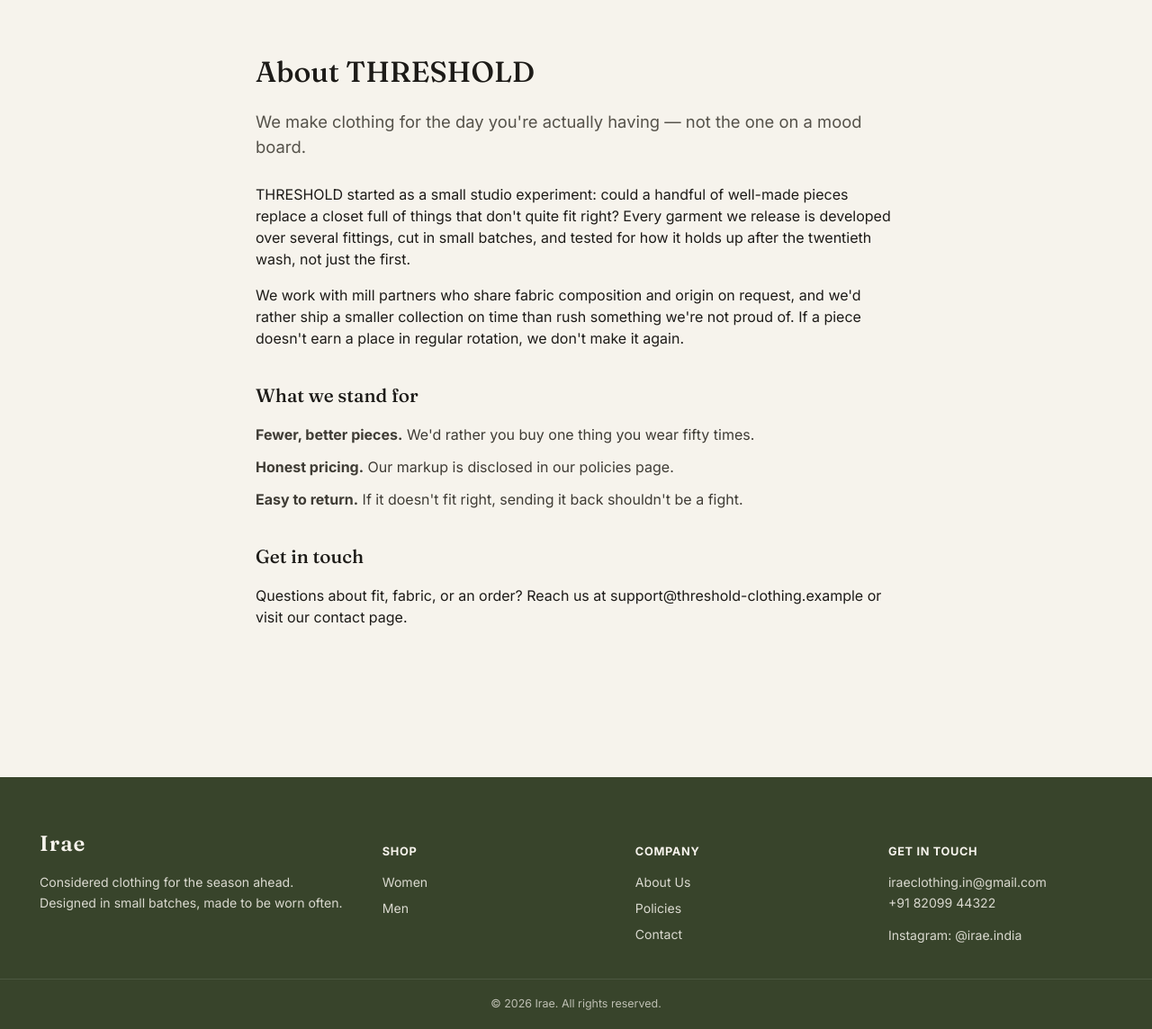
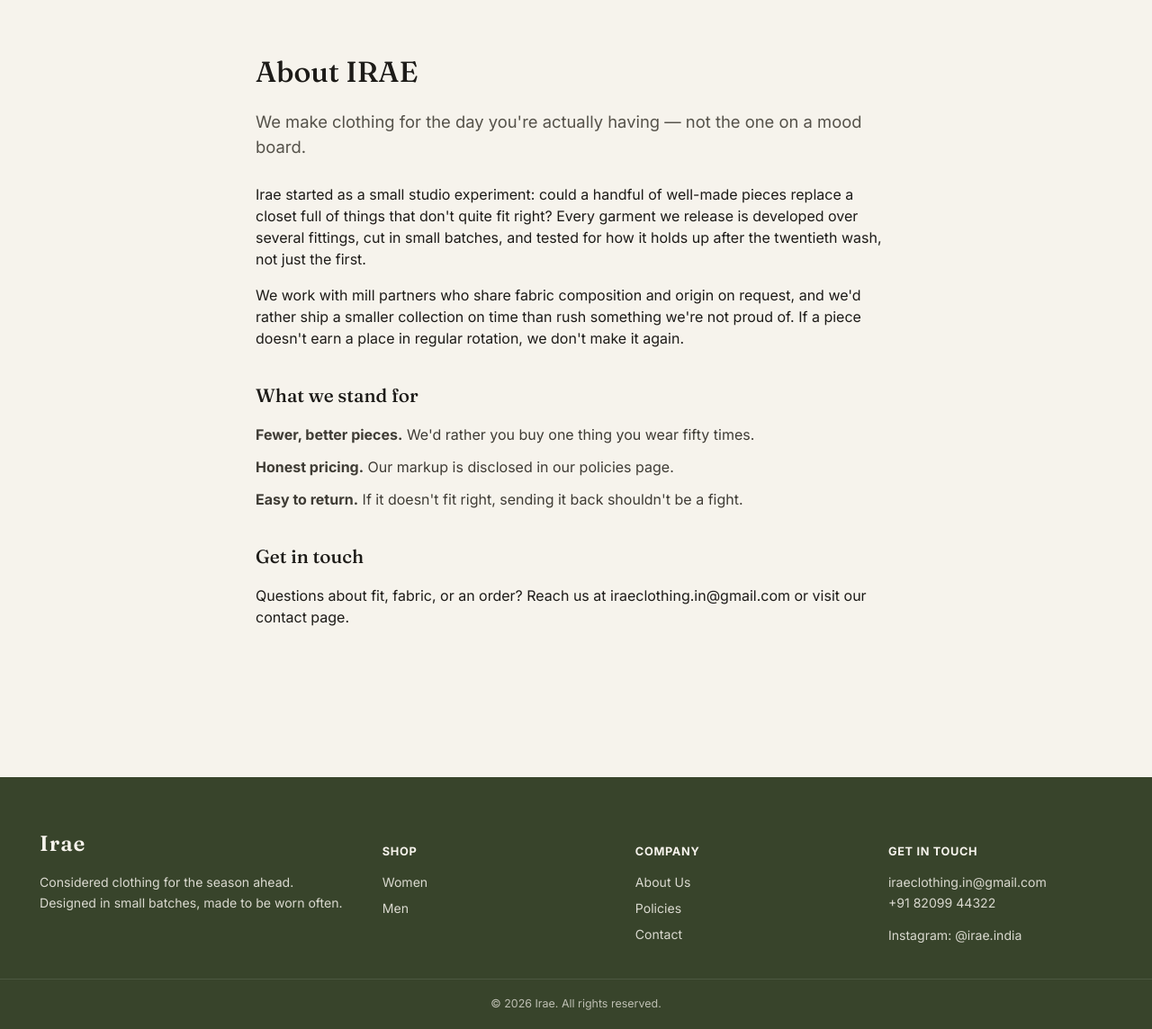
Before and after one commit to rhythm5-dev/CLOTHING-SITE, a Flask app: page /about in a window 1280 px wide. Shown: the part 103-1247 px from the top of the page at 90% size. Run offline with Flask 3, Linux system fonts and the light colour scheme.

Commit message:
Update brand name from THRESHOLD to IRAE

```diff
--- a/templates/about.html
+++ b/templates/about.html
@@ -3,10 +3,10 @@
 {% block content %}
 
 <div class="content-page">
-  <h1>About THRESHOLD</h1>
+  <h1>About IRAE</h1>
   <p class="lead">We make clothing for the day you're actually having — not the one on a mood board.</p>
 
-  <p>THRESHOLD started as a small studio experiment: could a handful of well-made pieces replace a
+  <p>Irae started as a small studio experiment: could a handful of well-made pieces replace a
   closet full of things that don't quite fit right? Every garment we release is developed over several
   fittings, cut in small batches, and tested for how it holds up after the twentieth wash, not just the first.</p>
 
@@ -22,7 +22,7 @@
   </ul>
 
   <h2>Get in touch</h2>
-  <p>Questions about fit, fabric, or an order? Reach us at support@threshold-clothing.example or visit
+  <p>Questions about fit, fabric, or an order? Reach us at iraeclothing.in@gmail.com or visit
   our <a href="{{ url_for('contact') }}">contact page</a>.</p>
 </div>
 
```
